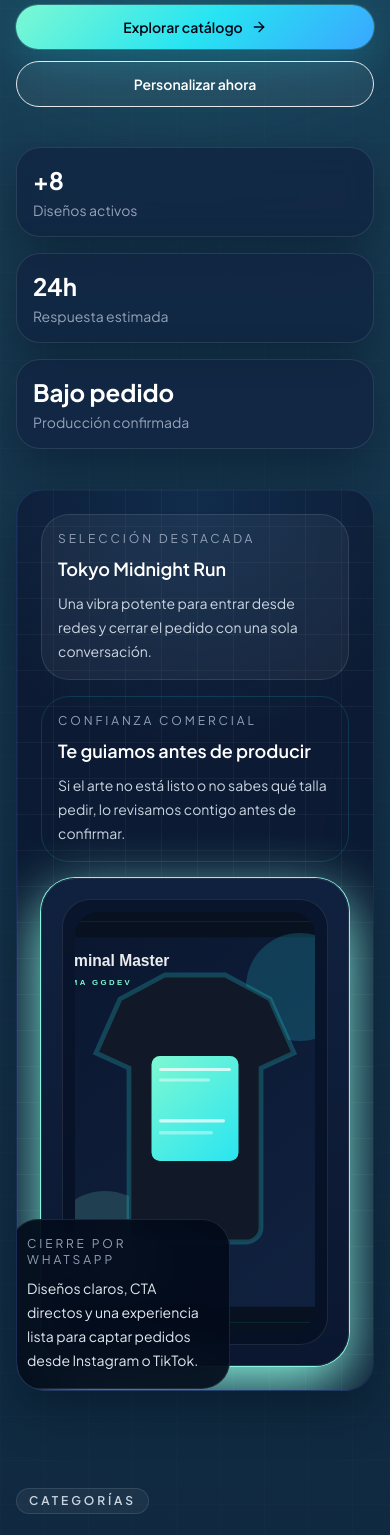
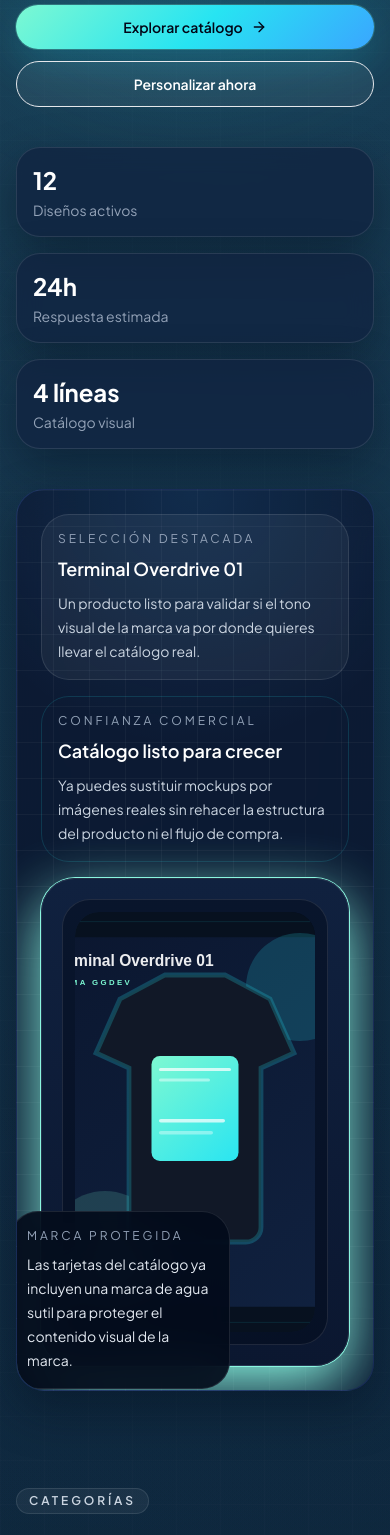
Before and after one commit to jccruzgit/GGDevWebSite, a React (Vite) app: page / in a window 390 px wide. Shown: the part 432-1967 px from the top of the page. Built offline with nearby package versions, Linux system fonts and the light colour scheme.

Commit message:
Prepare catalog for real product content

```diff
--- /dev/null
+++ b/src/components/product/ProductImage.jsx
@@ -0,0 +1,43 @@
+export default function ProductImage({
+  alt,
+  category,
+  className = "",
+  image,
+  name,
+  watermark = false,
+}) {
+  return (
+    <div className={`relative overflow-hidden bg-gradient-to-br from-surface-3 via-night to-surface-2 ${className}`}>
+      {image ? (
+        <img
+          alt={alt}
+          className="h-full w-full object-cover"
+          src={image}
+        />
+      ) : (
+        <div className="flex h-full w-full flex-col justify-end bg-[radial-gradient(circle_at_top,rgba(39,228,242,0.16),transparent_28%),linear-gradient(180deg,rgba(8,18,37,1),rgba(5,13,29,1))] p-5">
+          <span className="eyebrow w-fit">{category || "GGDev"}</span>
+          <p className="mt-4 max-w-[16rem] text-2xl font-bold text-white">{name || "GGDev"}</p>
+          <p className="mt-2 text-sm text-slate-400">
+            Mockup pendiente de reemplazar por imagen final de producto.
+          </p>
+        </div>
+      )}
+
+      {watermark ? (
+        <>
+          <div className="pointer-events-none absolute inset-0 flex items-center justify-center">
+            <span className="text-[clamp(1.8rem,6vw,3.8rem)] font-bold uppercase tracking-[0.45em] text-white/6">
+              GGDev
+            </span>
+          </div>
+          <div className="pointer-events-none absolute inset-x-0 bottom-0 flex justify-end p-4">
+            <span className="rounded-full border border-white/10 bg-black/20 px-3 py-1 text-[10px] font-semibold uppercase tracking-[0.28em] text-white/45 backdrop-blur-md">
+              GGDev
+            </span>
+          </div>
+        </>
+      ) : null}
+    </div>
+  );
+}
--- a/src/data/categories.js
+++ b/src/data/categories.js
@@ -1,70 +1,33 @@
-import {
-  Code2,
-  Flame,
-  Gamepad2,
-  Gauge,
-  Laptop,
-  Palette,
-  Shirt,
-  Trophy,
-} from "lucide-react";
+import { Code2, Flame, Gamepad2, Gauge } from "lucide-react";
 
 export const categories = [
   {
     id: "devs",
     name: "Devs",
-    description: "Gráficos limpios, terminales, bugs con estilo y actitud creadora.",
+    description: "Consola, terminal, humor técnico y una estética limpia con identidad creadora.",
     accent: "from-mint via-aqua to-cyan",
     icon: Code2,
   },
   {
     id: "anime",
     name: "Anime",
-    description: "Vibra intensa, trazos vibrantes y presencia de culto visual.",
+    description: "Vibra intensa, contraste fuerte y mockups listos para evolucionar a colección real.",
     accent: "from-cyan via-aqua to-mint",
     icon: Flame,
   },
   {
     id: "gaming",
     name: "Gaming",
-    description: "Diseños que se sienten competitivos, épicos y listos para destacar.",
+    description: "Diseños que se sienten competitivos, oscuros y listos para destacar en contenido.",
     accent: "from-aqua via-cyan to-mint",
     icon: Gamepad2,
   },
   {
-    id: "f1",
-    name: "F1",
-    description: "Velocidad, trazos aerodinámicos y energía de paddock premium.",
-    accent: "from-mint via-cyan to-aqua",
-    icon: Trophy,
-  },
-  {
     id: "motogp",
     name: "MotoGP",
-    description: "Diseños agresivos con lectura rápida y carácter de pista.",
+    description: "Velocidad, lectura visual premium y energía de pista para una línea con actitud.",
     accent: "from-cyan via-mint to-aqua",
     icon: Gauge,
-  },
-  {
-    id: "streetwear",
-    name: "Streetwear",
-    description: "Actitud urbana, cortes limpios y piezas hechas para destacar.",
-    accent: "from-aqua via-mint to-cyan",
-    icon: Shirt,
-  },
-  {
-    id: "tech-humor",
-    name: "Tech Humor",
-    description: "Humor geek que se entiende en una mirada y se recuerda dos veces.",
-    accent: "from-mint via-aqua to-cyan",
-    icon: Laptop,
-  },
-  {
-    id: "personalizados",
-    name: "Personalizados",
-    description: "Tu idea convertida en prenda con soporte visual y técnico.",
-    accent: "from-cyan via-aqua to-mint",
-    icon: Palette,
   },
 ];
 
--- a/src/data/commercial.js
+++ b/src/data/commercial.js
@@ -8,70 +8,6 @@ import {
   Sparkles,
   WandSparkles,
 } from "lucide-react";
-import { createMockGallery } from "@/utils/mockImage";
-
-export const showcaseExamples = [
-  {
-    id: "cyber-ronin-street",
-    name: "Cyber-Ronin fit",
-    category: "Streetwear",
-    image: createMockGallery({
-      title: "Cyber-Ronin V.04",
-      accent: "#27E4F2",
-      glow: "#7CF8D2",
-    })[0],
-  },
-  {
-    id: "tokyo-midnight-reel",
-    name: "Tokyo reel look",
-    category: "MotoGP",
-    image: createMockGallery({
-      title: "Tokyo Midnight Run",
-      accent: "#7CF8D2",
-      glow: "#3AA6FF",
-    })[1],
-  },
-  {
-    id: "terminal-minimal",
-    name: "Terminal clean drop",
-    category: "Devs",
-    image: createMockGallery({
-      title: "Terminal Master",
-      accent: "#7CF8D2",
-      glow: "#27E4F2",
-    })[2],
-  },
-  {
-    id: "glitch-anime",
-    name: "Glitch anime shot",
-    category: "Anime",
-    image: createMockGallery({
-      title: "Glitch Geist 01",
-      accent: "#27E4F2",
-      glow: "#7CF8D2",
-    })[0],
-  },
-  {
-    id: "vaporwave-gaming",
-    name: "Vaporwave setup drop",
-    category: "Gaming",
-    image: createMockGallery({
-      title: "Vaporwave 8-Bit",
-      accent: "#3AA6FF",
-      glow: "#7CF8D2",
-    })[1],
-  },
-  {
-    id: "async-humor",
-    name: "Humor geek premium",
-    category: "Tech Humor",
-    image: createMockGallery({
-      title: "Async Await Ghost",
-      accent: "#3AA6FF",
-      glow: "#27E4F2",
-    })[2],
-  },
-];
 
 export const commercialBenefits = [
   {
--- a/src/data/products.js
+++ b/src/data/products.js
@@ -7,155 +7,202 @@ const sharedColors = [
   { name: "Azul midnight", hex: "#13213B" },
 ];
 
+const categoryLabels = {
+  devs: "Devs",
+  anime: "Anime",
+  gaming: "Gaming",
+  motogp: "MotoGP",
+};
+
+function buildProduct({
+  id,
+  name,
+  category,
+  price,
+  shortDescription,
+  description,
+  tag,
+  featured = false,
+  active = true,
+  accent,
+  glow,
+}) {
+  const gallery = createMockGallery({
+    title: name,
+    accent,
+    glow,
+  });
+
+  return {
+    id,
+    slug: id,
+    name,
+    category,
+    categoryLabel: categoryLabels[category],
+    price,
+    shortDescription,
+    description,
+    availableColors: sharedColors,
+    sizes: sharedSizes,
+    mainImage: gallery[0],
+    secondaryImages: gallery.slice(1, 3),
+    tag,
+    featured,
+    active,
+  };
+}
+
 export const products = [
-  {
-    id: "terminal-master",
-    slug: "terminal-master",
-    name: "Terminal Master",
+  buildProduct({
+    id: "terminal-overdrive-01",
+    name: "Terminal Overdrive 01",
     category: "devs",
-    categoryLabel: "Devs",
     price: 24.9,
-    shortDescription: "Minimalismo oscuro con estética de consola y poder silencioso.",
+    shortDescription: "Una pieza oscura con lectura de consola y actitud de build serio.",
     description:
-      "Una pieza insignia para quienes viven entre commits, despliegues y noches largas frente al monitor.",
-    colors: sharedColors,
-    sizes: sharedSizes,
-    featuredTag: "Favorito dev",
-    images: createMockGallery({
-      title: "Terminal Master",
+      "Pensada para perfiles dev que quieren una camiseta limpia, técnica y lista para destacar en contenido, eventos o uso diario.",
+    tag: "Popular",
+    featured: true,
     accent: "#7CF8D2",
     glow: "#27E4F2",
   }),
-  },
-  {
-    id: "vaporwave-8-bit",
-    slug: "vaporwave-8-bit",
-    name: "Vaporwave 8-Bit",
-    category: "gaming",
-    categoryLabel: "Gaming",
-    price: 26.5,
-    shortDescription: "Neón retro para setups con personalidad y nostalgia bien pulida.",
+  buildProduct({
+    id: "merge-conflict-club",
+    name: "Merge Conflict Club",
+    category: "devs",
+    price: 25.5,
+    shortDescription: "Humor interno para gente que vive entre ramas, fixes y despliegues.",
     description:
-      "Una mezcla entre arcade, glitch controlado y color con identidad gamer premium.",
-    colors: sharedColors,
-    sizes: sharedSizes,
-    featuredTag: "Nuevo lanzamiento",
-    images: createMockGallery({
-      title: "Vaporwave 8-Bit",
+      "Un diseño con energía de equipo técnico y personalidad visual clara para quienes convierten errores en identidad.",
+    tag: "Destacado",
     accent: "#3AA6FF",
     glow: "#7CF8D2",
   }),
-  },
-  {
-    id: "mainframe-soul",
-    slug: "mainframe-soul",
-    name: "Mainframe Soul",
-    category: "tech-humor",
-    categoryLabel: "Tech Humor",
-    price: 23.9,
-    shortDescription: "Diseño elegante para quienes convierten errores en personalidad.",
+  buildProduct({
+    id: "stack-trace-syndicate",
+    name: "Stack Trace Syndicate",
+    category: "devs",
+    price: 26.2,
+    shortDescription: "Visual agresivo, contraste fuerte y estética dev de culto.",
     description:
-      "Inspirado en interfaces crudas, estructuras modulares y una vibra tech con lectura editorial.",
-    colors: sharedColors,
-    sizes: sharedSizes,
-    images: createMockGallery({
-      title: "Mainframe Soul",
+      "Ideal para quienes quieren una pieza con presencia tech más editorial, sin perder el guiño geek que la hace memorable.",
+    featured: true,
     accent: "#27E4F2",
     glow: "#3AA6FF",
   }),
-  },
-  {
-    id: "null-pointer-protocol",
-    slug: "null-pointer-protocol",
-    name: "Null Pointer Protocol",
-    category: "devs",
-    categoryLabel: "Devs",
-    price: 25.9,
-    shortDescription: "Humor técnico con visual agresivo y acabado de colección.",
+  buildProduct({
+    id: "oni-signal-v2",
+    name: "Oni Signal V2",
+    category: "anime",
+    price: 27.9,
+    shortDescription: "Anime oscuro con vibra urbana y una lectura visual muy marcada.",
     description:
-      "Para quienes hablan en stack traces pero quieren vestir con una presencia más seria.",
-    colors: sharedColors,
-    sizes: sharedSizes,
-    images: createMockGallery({
-      title: "Null Pointer Protocol",
+      "Un mockup listo para convertirse en diseño real de línea anime premium, con presencia fuerte tanto en calle como en redes.",
+    tag: "Nuevo",
+    featured: true,
+    accent: "#27E4F2",
+    glow: "#7CF8D2",
+  }),
+  buildProduct({
+    id: "mecha-district-77",
+    name: "Mecha District 77",
+    category: "anime",
+    price: 28.4,
+    shortDescription: "Capas visuales más densas para un look anime con energía futurista.",
+    description:
+      "Funciona como base clara para una línea de mockups anime con mayor impacto visual y lectura de colección.",
     accent: "#7CF8D2",
     glow: "#3AA6FF",
   }),
-  },
-  {
-    id: "glitch-geist-01",
-    slug: "glitch-geist-01",
-    name: "Glitch Geist 01",
+  buildProduct({
+    id: "shibuya-afterglow",
+    name: "Shibuya Afterglow",
     category: "anime",
-    categoryLabel: "Anime",
     price: 27.4,
-    shortDescription: "Estética espectral y urbana para perfiles visuales más intensos.",
+    shortDescription: "Neón controlado, composición limpia y espíritu nocturno.",
     description:
-      "Combina glitch, narrativa nocturna y una silueta gráfica que domina el look completo.",
-    colors: sharedColors,
-    sizes: sharedSizes,
-    featuredTag: "Edición limitada",
-    images: createMockGallery({
-      title: "Glitch Geist 01",
+      "Pensada para una estética anime más elegante, con balance entre intensidad visual y acabado premium.",
+    tag: "Popular",
+    accent: "#3AA6FF",
+    glow: "#27E4F2",
+  }),
+  buildProduct({
+    id: "arcade-revival-x",
+    name: "Arcade Revival X",
+    category: "gaming",
+    price: 26.9,
+    shortDescription: "Retro competitivo con nostalgia bien pulida y presencia de setup.",
+    description:
+      "Una base ideal para catálogo gaming con personalidad inmediata y visual lista para clips, streams y reels.",
+    tag: "Popular",
+    featured: true,
+    accent: "#3AA6FF",
+    glow: "#7CF8D2",
+  }),
+  buildProduct({
+    id: "ranked-night-shift",
+    name: "Ranked Night Shift",
+    category: "gaming",
+    price: 27.2,
+    shortDescription: "Gamer nocturno, lectura fuerte y look más maduro que un print casual.",
+    description:
+      "Sirve como referencia para una línea gaming premium centrada en oscuridad, contraste y actitud seria.",
+    accent: "#27E4F2",
+    glow: "#3AA6FF",
+  }),
+  buildProduct({
+    id: "lagless-legends",
+    name: "Lagless Legends",
+    category: "gaming",
+    price: 26.7,
+    shortDescription: "Una camiseta con pulso competitivo y guiño geek bien dosificado.",
+    description:
+      "Diseñada para funcionar bien como producto de catálogo y también como futura pieza destacada dentro de la línea gaming.",
+    tag: "Destacado",
+    accent: "#7CF8D2",
+    glow: "#27E4F2",
+  }),
+  buildProduct({
+    id: "apex-chicane-club",
+    name: "Apex Chicane Club",
+    category: "motogp",
+    price: 28.9,
+    shortDescription: "Velocidad, líneas de pista y una presencia pensada para destacar.",
+    description:
+      "Un concepto base para colección racing con lectura premium y ritmo visual fuerte para historias y catálogo.",
+    tag: "Destacado",
+    featured: true,
+    accent: "#7CF8D2",
+    glow: "#3AA6FF",
+  }),
+  buildProduct({
+    id: "midnight-paddock",
+    name: "Midnight Paddock",
+    category: "motogp",
+    price: 29.4,
+    shortDescription: "MotoGP nocturno con energía de calle y enfoque cinematográfico.",
+    description:
+      "Pensada para una línea que combine motor, cultura visual y una estética más aspiracional que deportiva genérica.",
     accent: "#27E4F2",
     glow: "#7CF8D2",
   }),
-  },
-  {
-    id: "async-await-ghost",
-    slug: "async-await-ghost",
-    name: "Async Await Ghost",
-    category: "tech-humor",
-    categoryLabel: "Tech Humor",
-    price: 24.5,
-    shortDescription: "Una pieza ligera, ingeniosa y lista para conversaciones geek.",
+  buildProduct({
+    id: "redline-sector-09",
+    name: "Redline Sector 09",
+    category: "motogp",
+    price: 29.9,
+    shortDescription: "Una referencia racing más agresiva para perfiles que quieren impacto inmediato.",
     description:
-      "Pensada para destacar sin gritar, con humor de nicho y composición limpia.",
-    colors: sharedColors,
-    sizes: sharedSizes,
-    images: createMockGallery({
-      title: "Async Await Ghost",
+      "Lista para reemplazarse luego por arte final de marca, conservando ya una estructura clara de producto real.",
+    tag: "Nuevo",
+    featured: true,
     accent: "#3AA6FF",
     glow: "#27E4F2",
   }),
-  },
-  {
-    id: "tokyo-midnight-run",
-    slug: "tokyo-midnight-run",
-    name: "Tokyo Midnight Run",
-    category: "motogp",
-    categoryLabel: "MotoGP",
-    price: 28.9,
-    shortDescription: "Velocidad urbana con lectura cinematográfica y pulso nocturno.",
-    description:
-      "Trazos de calle, energía mecánica y un tono premium pensado para destacar en reels.",
-    colors: sharedColors,
-    sizes: sharedSizes,
-    featuredTag: "Favorito IG",
-    images: createMockGallery({
-      title: "Tokyo Midnight Run",
-      accent: "#7CF8D2",
-      glow: "#3AA6FF",
-    }),
-  },
-  {
-    id: "cyber-ronin-v04",
-    slug: "cyber-ronin-v04",
-    name: "Cyber-Ronin V.04",
-    category: "streetwear",
-    categoryLabel: "Streetwear",
-    price: 29.9,
-    shortDescription: "Streetwear oscuro con identidad futurista y presencia premium.",
-    description:
-      "Una camiseta para quienes quieren un statement visual fuerte sin perder limpieza de marca.",
-    colors: sharedColors,
-    sizes: sharedSizes,
-    images: createMockGallery({
-      title: "Cyber-Ronin V.04",
-      accent: "#27E4F2",
-      glow: "#7CF8D2",
-    }),
-  },
 ];
 
-export const featuredProducts = products.slice(0, 4);
+export const activeProducts = products.filter((product) => product.active);
+
+export const featuredProducts = activeProducts.filter((product) => product.featured);
+
+export const showcaseProducts = featuredProducts.slice(0, 6);
--- a/src/pages/CatalogPage.jsx
+++ b/src/pages/CatalogPage.jsx
@@ -6,7 +6,7 @@ import ProductCard from "@/components/catalog/ProductCard";
 import CatalogSidebar from "@/components/catalog/CatalogSidebar";
 import CTAButton from "@/components/ui/CTAButton";
 import { categories, sizeOptions } from "@/data/categories";
-import { products } from "@/data/products";
+import { activeProducts } from "@/data/products";
 
 export default function CatalogPage() {
   const [searchParams] = useSearchParams();
@@ -16,7 +16,7 @@ export default function CatalogPage() {
   const [visibleCount, setVisibleCount] = useState(6);
 
   const filteredProducts = useMemo(() => {
-    return products.filter((product) => {
+    return activeProducts.filter((product) => {
       const matchesCategory =
         selectedCategory === "all" || product.category === selectedCategory;
       const matchesSize = selectedSize === "all" || product.sizes.includes(selectedSize);
--- a/src/pages/HomePage.jsx
+++ b/src/pages/HomePage.jsx
@@ -8,9 +8,10 @@ import BenefitCard from "@/components/home/BenefitCard";
 import CommercialCTA from "@/components/home/CommercialCTA";
 import ExampleGallery from "@/components/home/ExampleGallery";
 import ProcessSection from "@/components/home/ProcessSection";
+import ProductImage from "@/components/product/ProductImage";
 import { categories } from "@/data/categories";
-import { commercialBenefits, commercialSteps, showcaseExamples } from "@/data/commercial";
-import { featuredProducts } from "@/data/products";
+import { commercialBenefits, commercialSteps } from "@/data/commercial";
+import { activeProducts, featuredProducts, showcaseProducts } from "@/data/products";
 import { testimonials } from "@/data/testimonials";
 
 export default function HomePage() {
@@ -39,7 +40,7 @@ export default function HomePage() {
             </div>
             <div className="mt-10 grid gap-4 sm:grid-cols-3">
               <div className="panel-soft p-4">
-                <p className="text-2xl font-bold text-white">+8</p>
+                <p className="text-2xl font-bold text-white">{activeProducts.length}</p>
                 <p className="mt-1 text-sm text-slate-400">Diseños activos</p>
               </div>
               <div className="panel-soft p-4">
@@ -47,8 +48,8 @@ export default function HomePage() {
                 <p className="mt-1 text-sm text-slate-400">Respuesta estimada</p>
               </div>
               <div className="panel-soft p-4">
-                <p className="text-2xl font-bold text-white">Bajo pedido</p>
-                <p className="mt-1 text-sm text-slate-400">Producción confirmada</p>
+                <p className="text-2xl font-bold text-white">4 líneas</p>
+                <p className="mt-1 text-sm text-slate-400">Catálogo visual</p>
               </div>
             </div>
           </div>
@@ -62,10 +63,10 @@ export default function HomePage() {
                     <p className="text-xs uppercase tracking-[0.24em] text-slate-400">
                       Selección destacada
                     </p>
-                    <p className="mt-2 text-lg font-semibold text-white">Tokyo Midnight Run</p>
+                    <p className="mt-2 text-lg font-semibold text-white">{featuredProducts[0].name}</p>
                     <p className="mt-2 text-sm leading-6 text-slate-300">
-                      Una vibra potente para entrar desde redes y cerrar el pedido con una sola
-                      conversación.
+                      Un producto listo para validar si el tono visual de la marca va por donde
+                      quieres llevar el catálogo real.
                     </p>
                   </div>
                   <div className="rounded-[28px] border border-aqua/15 bg-aqua/8 p-4">
@@ -73,31 +74,32 @@ export default function HomePage() {
                       Confianza comercial
                     </p>
                     <p className="mt-2 text-lg font-semibold text-white">
-                      Te guiamos antes de producir
+                      Catálogo listo para crecer
                     </p>
                     <p className="mt-2 text-sm leading-6 text-slate-300">
-                      Si el arte no está listo o no sabes qué talla pedir, lo revisamos contigo
-                      antes de confirmar.
+                      Ya puedes sustituir mockups por imágenes reales sin rehacer la estructura del
+                      producto ni el flujo de compra.
                     </p>
                   </div>
                 </div>
                 <div className="relative rounded-[34px] border border-white/10 bg-gradient-to-b from-surface-3 to-surface-2 p-5 shadow-glow">
                   <div className="rounded-[28px] border border-white/10 bg-night/50 p-3">
                     <div className="overflow-hidden rounded-[24px]">
-                      <img
+                      <ProductImage
                         alt="Previsualización premium GGDev"
-                        className="h-[420px] w-full object-cover"
-                        src={featuredProducts[0].images[0]}
+                        className="h-[420px]"
+                        image={featuredProducts[0].mainImage}
+                        name={featuredProducts[0].name}
                       />
                     </div>
                   </div>
                   <div className="absolute -bottom-6 -left-8 w-[220px] rounded-[28px] border border-white/10 bg-night/90 p-4 backdrop-blur-xl">
                     <p className="text-xs uppercase tracking-[0.24em] text-slate-400">
-                      Cierre por WhatsApp
+                      Marca protegida
                     </p>
                     <p className="mt-2 text-sm leading-6 text-slate-200">
-                      Diseños claros, CTA directos y una experiencia lista para captar pedidos
-                      desde Instagram o TikTok.
+                      Las tarjetas del catálogo ya incluyen una marca de agua sutil para proteger
+                      el contenido visual de la marca.
                     </p>
                   </div>
                 </div>
@@ -132,14 +134,14 @@ export default function HomePage() {
           </CTAButton>
         </div>
         <div className="mt-10 grid gap-6 md:grid-cols-2 xl:grid-cols-4">
-          {featuredProducts.map((product) => (
+          {featuredProducts.slice(0, 4).map((product) => (
             <ProductCard key={product.id} product={product} />
           ))}
         </div>
       </section>
 
       <section className="shell mt-24">
-        <ExampleGallery items={showcaseExamples} />
+        <ExampleGallery items={showcaseProducts} />
       </section>
 
       <section className="shell mt-16">
```
Also changed, not shown: src/components/catalog/ProductCard.jsx (+10 -5 lines), src/components/home/ExampleGallery.jsx (+17 -5 lines), src/components/product/ProductGallery.jsx (+7 -4 lines), src/pages/ProductDetailPage.jsx (+36 -7 lines), src/utils/productMedia.js (added, +21 -0 lines), src/assets/products/README.md (added). Lines whose indentation alone changed are shown as unchanged.
